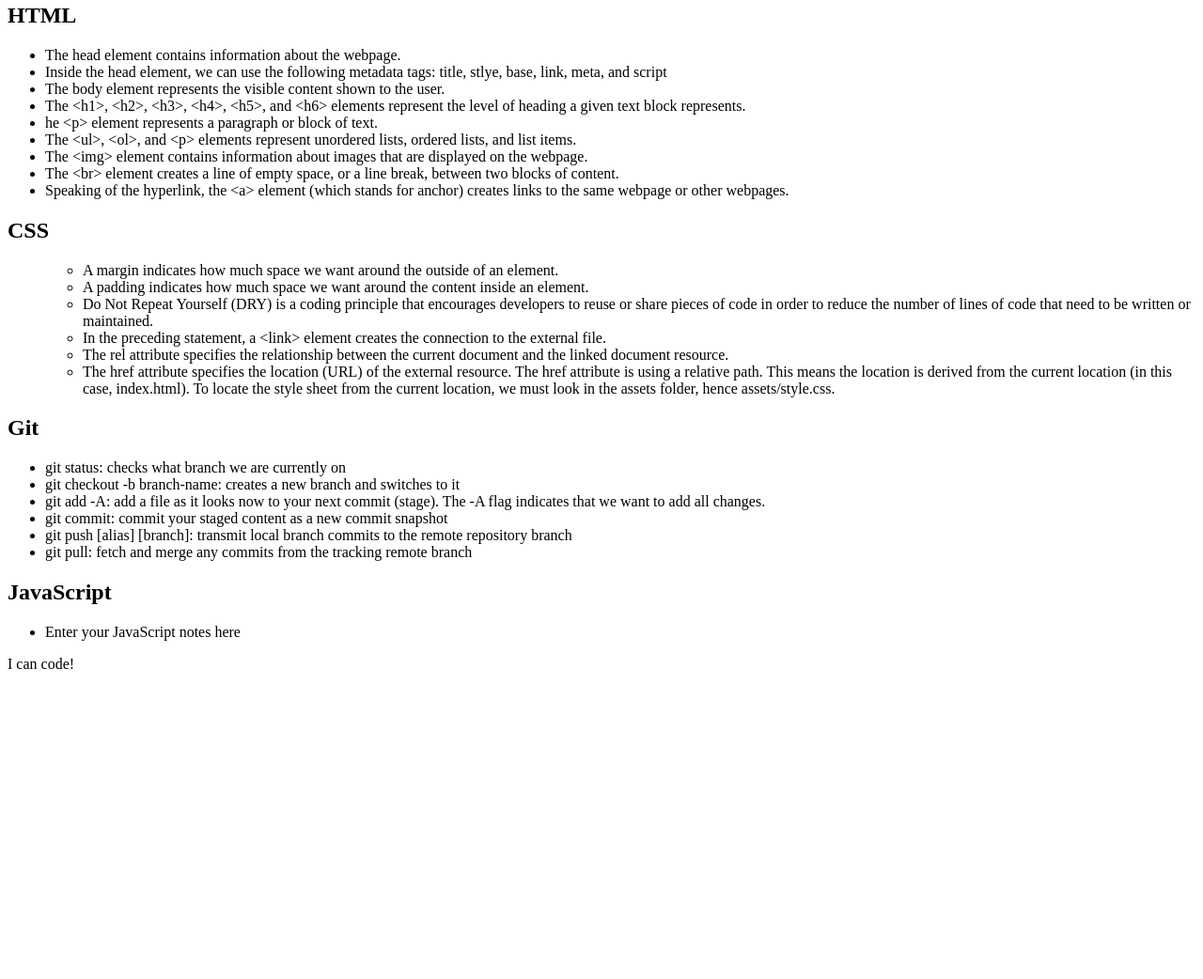
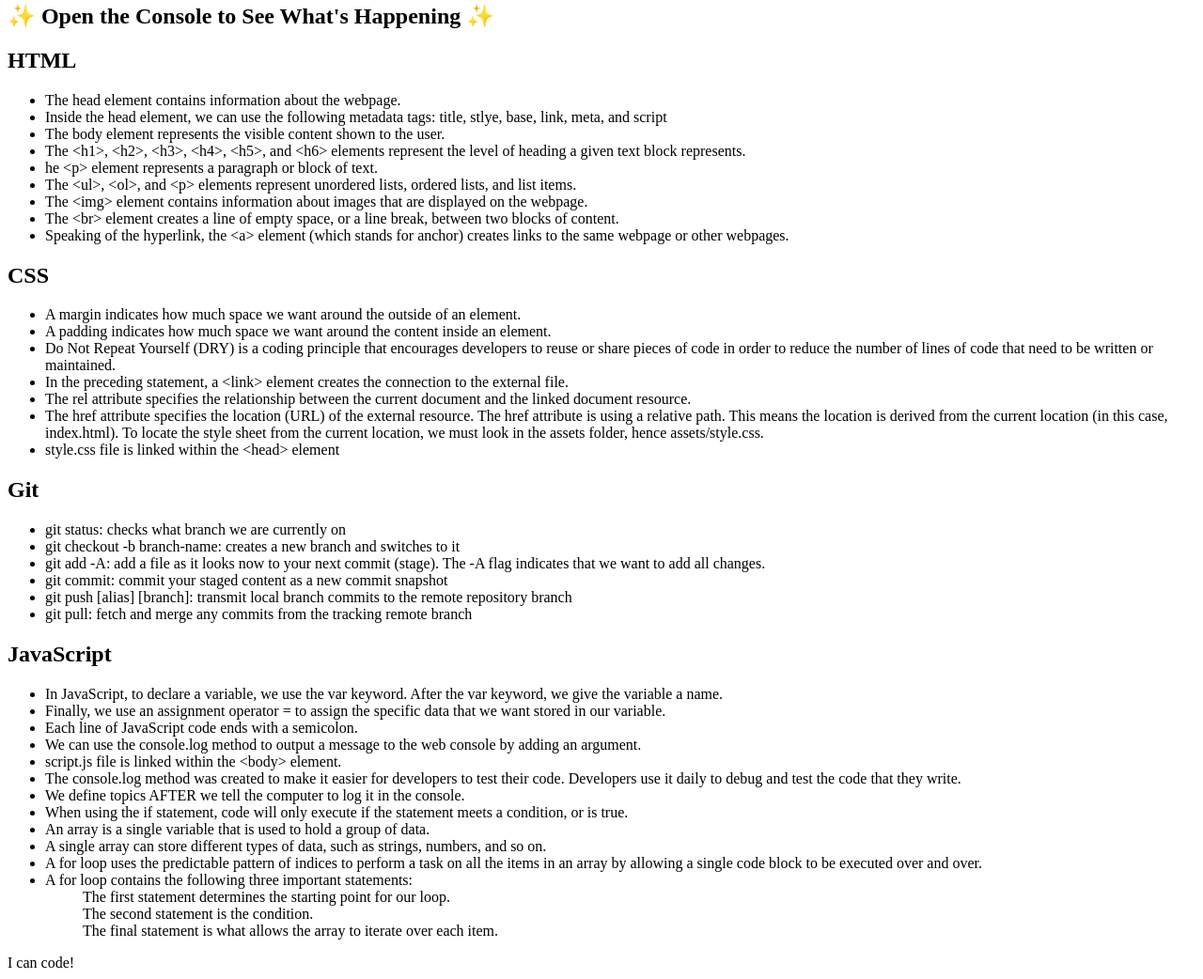
Before and after one commit to raphaeloh96/prework-study-guide, a plain HTML site: page index.html in a window 1280 px wide. Shown: the part 877-1919 px from the top of the page at 94% size. Before the commit the page ends 1609 px from the top, so only its background shows below. Drawn offline with Linux system fonts and the light colour scheme.

Commit message:
added JS to project

```diff
--- /dev/null
+++ b/assets/script.js
@@ -0,0 +1,19 @@
+var topics = ['HTML', 'CSS', 'Git', 'JavaScript'];
+
+for (var x = 0; x < topics.length; x++) {
+ console.log(topics[x]);
+}
+
+/*
+if (topic === 'HTML') {
+ console.log("Let's study HTML!");
+} else if (topic === 'CSS') {
+ console.log("Let's study CSS!");
+} else if (topic === 'Git') {
+ console.log("Let's study Git!");
+} else if (topic === 'JavaScript') {
+ console.log("Let's study JavaScript!");
+} else {
+ console.log('Please try again!');
+}
+*/
--- a/index.html
+++ b/index.html
@@ -11,6 +11,7 @@
     <header id="top">
       <h1>Prework Study Guide</h1>
       <img src="./assets/bowtie-cat.png" alt="Profile image of cat wearing a bow tie." />
+      <h2>✨ Open the Console to See What's Happening ✨</h2>
     </header>
     <main>
       <section class="card" id="html-section">
@@ -31,14 +32,13 @@
       <section class="card" id="css-section">
         <h2>CSS</h2>
         <ul>
-          <ul>
           <li>A margin indicates how much space we want around the outside of an element.</li>
           <li>A padding indicates how much space we want around the content inside an element.</li>
           <li>Do Not Repeat Yourself (DRY) is a coding principle that encourages developers to reuse or share pieces of code in order to reduce the number of lines of code that need to be written or maintained.</li>
           <li>In the preceding statement, a &ltlink&gt element creates the connection to the external file.</li>
           <li>The rel attribute specifies the relationship between the current document and the linked document resource.</li>
           <li>The href attribute specifies the location (URL) of the external resource. The href attribute is using a relative path. This means the location is derived from the current location (in this case, index.html). To locate the style sheet from the current location, we must look in the assets folder, hence assets/style.css.</li>
-          </ul>
+          <li>style.css file is linked within the &lthead&gt element</li>
         </ul>
       </section>
 
@@ -57,12 +57,27 @@
       <section class="card" id="javascript-section">
         <h2>JavaScript</h2>
         <ul>
-          <li>Enter your JavaScript notes here</li>
+          <li>In JavaScript, to declare a variable, we use the var keyword. After the var keyword, we give the variable a name.</li>
+          <li>Finally, we use an assignment operator = to assign the specific data that we want stored in our variable.</li>
+          <li>Each line of JavaScript code ends with a semicolon.</li>
+          <li>We can use the console.log method to output a message to the web console by adding an argument.</li>
+          <li>script.js file is linked within the &ltbody&gt element.</li>
+          <li>The console.log method was created to make it easier for developers to test their code. Developers use it daily to debug and test the code that they write.</li>
+          <li>We define topics AFTER we tell the computer to log it in the console.</li>
+          <li>When using the if statement, code will only execute if the statement meets a condition, or is true.</li>
+          <li>An array is a single variable that is used to hold a group of data.</li>
+          <li>A single array can store different types of data, such as strings, numbers, and so on.</li>
+          <li>A for loop uses the predictable pattern of indices to perform a task on all the items in an array by allowing a single code block to be executed over and over.</li>
+          <li>A for loop contains the following three important statements:</li>
+            <ul>The first statement determines the starting point for our loop.</ul>
+            <ul>The second statement is the condition.</ul>
+            <ul>The final statement is what allows the array to iterate over each item.</ul>
         </ul>
       </section>
     </main>
     <footer>
-      <p>I can code!</p>
+      <div>I can code!</div>
     </footer>
+    <script src="./assets/script.js"></script>
   </body>
 </html>
```
Lines whose indentation alone changed are shown as unchanged.
